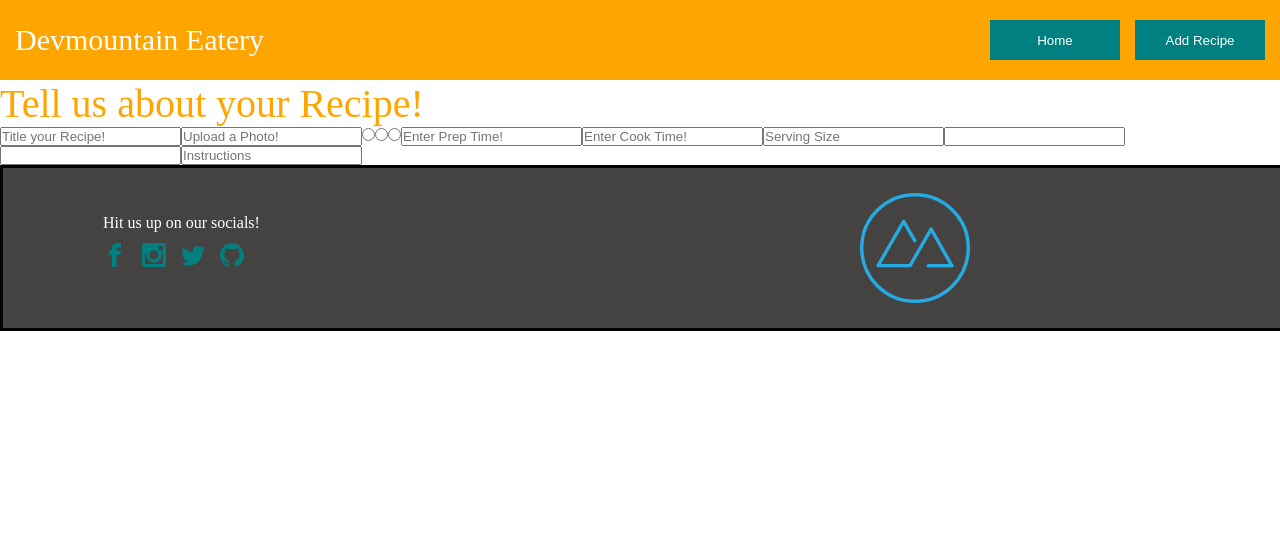
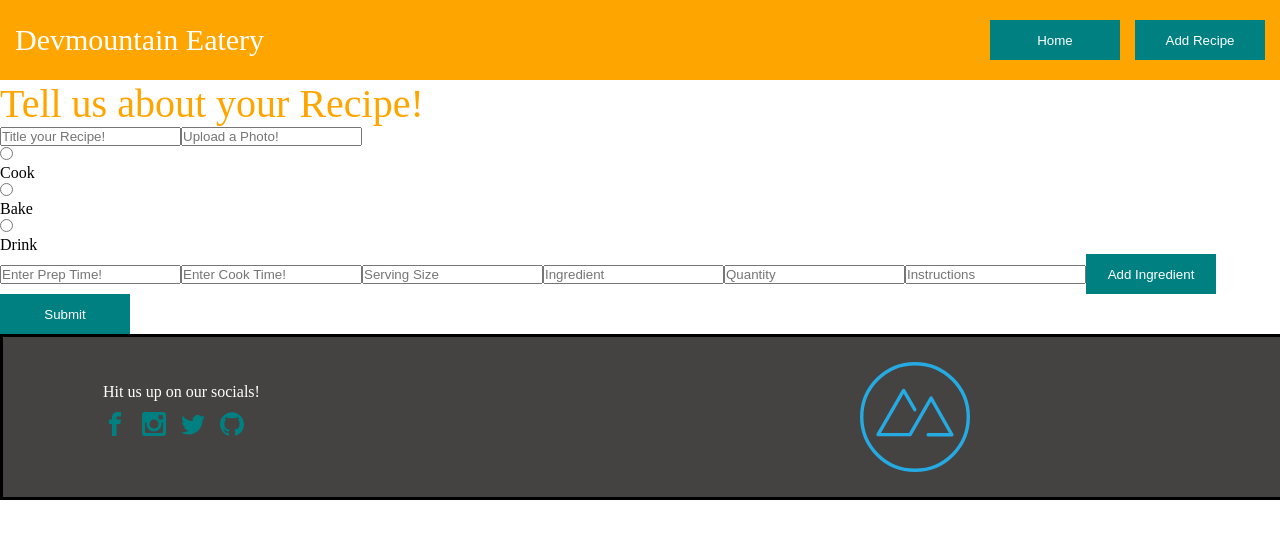
Before and after one commit to Lerwa30/react-recipes, a React (Create React App) app: page /newRecipe in a window 1280 px wide. Shown: the top 538 px of the page. Built offline with nearby package versions, Linux system fonts and the light colour scheme; the HTML template or start-up script is replaced by a standard one.

Commit message:
added form and functionality

```diff
--- a/src/components/newRecipeComponents/NewRecipeScreen.jsx
+++ b/src/components/newRecipeComponents/NewRecipeScreen.jsx
@@ -1,8 +1,19 @@
 import React from "react";
+import { useState } from "react";
 
 import { Formik } from "formik";
 
 const NewRecipeScreen = () => {
+  const [ingredients, setIngredients] = useState([]);
+  const [name, setName] = useState("");
+  const [quantity, setQuantity] = useState("");
+
+  const addIngredient = () => {
+    setIngredients([...ingredients, { name, quantity }]);
+    setName("");
+    setQuantity("");
+  };
+
   const initialValues = {
     type: "",
     recipeName: "",
@@ -15,6 +26,7 @@ const NewRecipeScreen = () => {
   };
 
   const onSubmit = (values) => {
+    values.ingredients = ingredients;
     console.log(values);
   };
 
@@ -23,7 +35,7 @@ const NewRecipeScreen = () => {
       <h1>Tell us about your Recipe!</h1>
       <Formik initialValues={initialValues} onSubmit={onSubmit}>
         {({ values, handleChange, handleSubmit }) => (
-          <form>
+          <form onSubmit={handleSubmit}>
             <input
               placeholder="Title your Recipe!"
               value={values.recipeName}
@@ -36,9 +48,33 @@ const NewRecipeScreen = () => {
               onChange={handleChange}
               name="imgUrl"
             ></input>
-            <input type="radio"></input>
-            <input type="radio"></input>
-            <input type="radio"></input>
+            <div>
+            <input
+              type="radio"
+              value="Cook"
+              onChange={handleChange}
+              name="type"
+            />
+            <p>Cook</p>
+            </div>
+            <div>
+            <input
+              type="radio"
+              value="Bake"
+              onChange={handleChange}
+              name="type"
+            />
+            <p>Bake</p>
+            </div>
+            <div>
+            <input
+              type="radio"
+              value="Drink"
+              onChange={handleChange}
+              name="type"
+            />
+            <p>Drink</p>
+            </div>
             <input
               placeholder="Enter Prep Time!"
               value={values.prepTime}
@@ -57,8 +93,16 @@ const NewRecipeScreen = () => {
               onChange={handleChange}
               name="serves"
             ></input>
-            <input></input>
-            <input></input>
+            <input
+              placeholder="Ingredient"
+              value={name}
+              onChange={(event) => setName(event.target.value)}
+            ></input>
+            <input
+              placeholder="Quantity"
+              value={quantity}
+              onChange={(event) => setQuantity(event.target.value)}
+            ></input>
             <input
               type="textarea"
               placeholder="Instructions"
@@ -66,6 +110,16 @@ const NewRecipeScreen = () => {
               onChange={handleChange}
               name="instructions"
             ></input>
+            <button
+              type="button"
+              className="orange-btn"
+              onClick={addIngredient}
+            >
+              Add Ingredient
+            </button>
+            <button type="submit" className="blue-btn">
+              Submit
+            </button>
           </form>
         )}
       </Formik>
```
Also changed, not shown: src/components/newRecipeComponents/NewRecipe.module.css (added).
